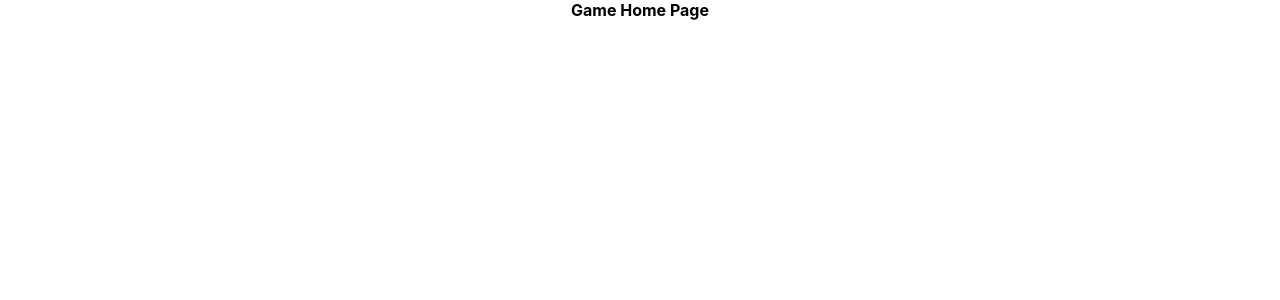
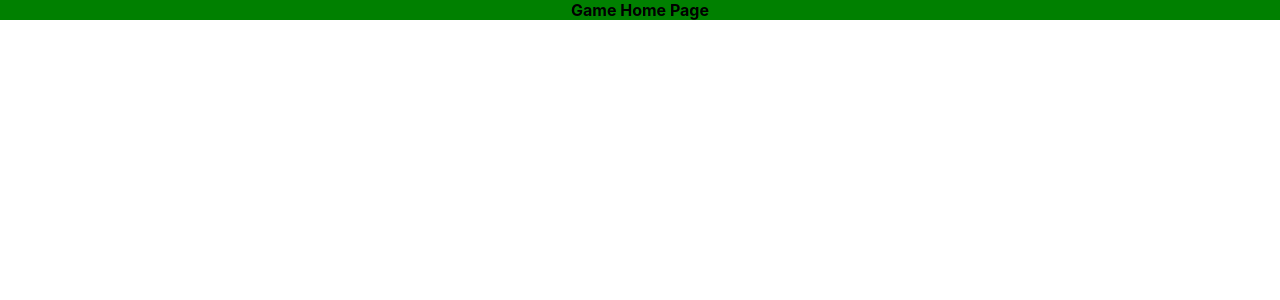
Before and after one commit to offshore-game/offshore, a React (Create React App) app in the folder client/: page / in a window 1280 px wide. Shown: the top 300 px of the page. Built offline with nearby package versions, Linux system fonts and the light colour scheme.

Commit message:
CSS Modules

```diff
--- a/client/src/pages/Home/Home.module.css
+++ b/client/src/pages/Home/Home.module.css
@@ -1,3 +1,3 @@
-.Home-Container {
+.container {
     background-color: green;
 }
--- a/client/src/pages/Home/Home.tsx
+++ b/client/src/pages/Home/Home.tsx
@@ -1,9 +1,9 @@
 import React from 'react'
-import './Home.module.css'
+import styles from './Home.module.css'
 
 export default function Home() {
     return (
-        <div className="Home-Container">
+        <div className={styles.container}>
             <center><b>Game Home Page</b></center>
         </div>
     )
```
